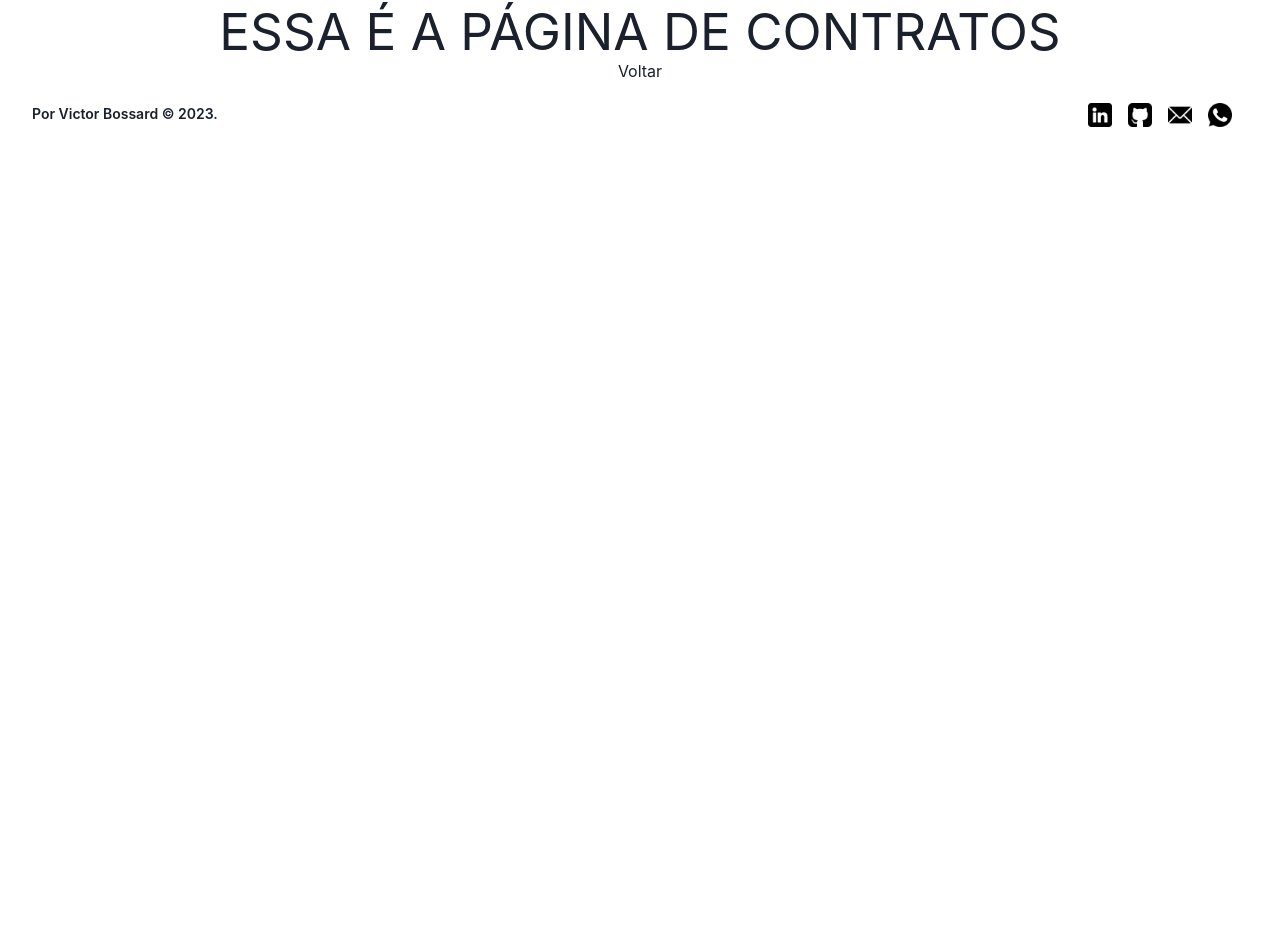
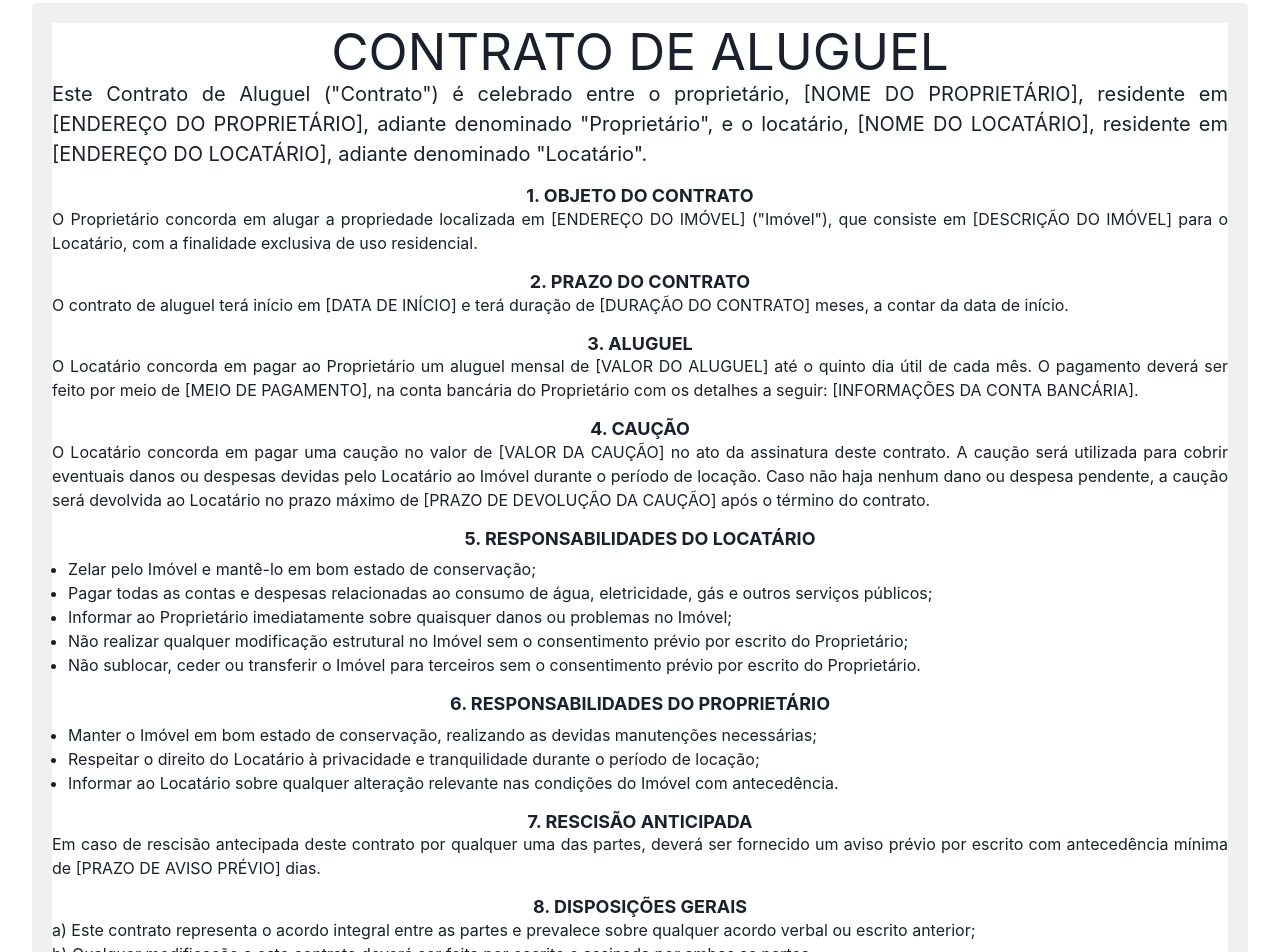
Before and after one commit to b0ssard/Contratim, a React (Vite) app: page /contratos in a window 1280 px wide. Shown: the part 111-1063 px from the top of the page. Before the commit the page ends 800 px from the top, so only its background shows below. Built offline with nearby package versions, Linux system fonts and the light colour scheme; no server answers.

Commit message:
First example of contract.

```diff
--- a/package.json
+++ b/package.json
@@ -10,6 +10,7 @@
     "preview": "vite preview"
   },
   "dependencies": {
+    "@chakra-ui/css-reset": "^2.1.2",
     "@chakra-ui/react": "^2.6.0",
     "@emotion/react": "^11.10.8",
     "@emotion/styled": "^11.10.8",
--- /dev/null
+++ b/src/Contratos.scss
@@ -0,0 +1,23 @@
+
+body {
+  font-family: Arial, sans-serif;
+}
+
+h1 {
+  text-align: center;
+}
+
+h2 {
+   text-align: center;
+}
+
+p {
+  margin-bottom: 10px;
+}
+
+.custom-container {
+  background-color: #f0f0f0;
+  padding: 20px;
+  border-radius: 5px;
+  text-align: justify;
+}
--- a/src/Contratos.tsx
+++ b/src/Contratos.tsx
@@ -1,12 +1,160 @@
 import React from "react";
 import { Link } from "react-router-dom";
+import { Box, Heading, Text, UnorderedList, ListItem } from "@chakra-ui/react";
+import "./Contratos.scss";
 
 const Contratos: React.FC = () => {
   return (
-    <div>
-      <h1>ESSA É A PÁGINA DE CONTRATOS</h1>
+    <Box className="custom-container">
+      <Box as="body">
+        <h1>CONTRATO DE ALUGUEL</h1>
+
+        <Text fontSize="xl">
+          Este Contrato de Aluguel ("Contrato") é celebrado entre o
+          proprietário, [NOME DO PROPRIETÁRIO], residente em [ENDEREÇO DO
+          PROPRIETÁRIO], adiante denominado "Proprietário", e o locatário, [NOME
+          DO LOCATÁRIO], residente em [ENDEREÇO DO LOCATÁRIO], adiante
+          denominado "Locatário".
+        </Text>
+
+        <Heading as="h2" fontSize="lg" mt={4}>
+          1. OBJETO DO CONTRATO
+        </Heading>
+
+        <Text>
+          O Proprietário concorda em alugar a propriedade localizada em
+          [ENDEREÇO DO IMÓVEL] ("Imóvel"), que consiste em [DESCRIÇÃO DO IMÓVEL]
+          para o Locatário, com a finalidade exclusiva de uso residencial.
+        </Text>
+
+        <Heading as="h2" fontSize="lg" mt={4}>
+          2. PRAZO DO CONTRATO
+        </Heading>
+
+        <Text>
+          O contrato de aluguel terá início em [DATA DE INÍCIO] e terá duração
+          de [DURAÇÃO DO CONTRATO] meses, a contar da data de início.
+        </Text>
+
+        <Heading as="h2" fontSize="lg" mt={4}>
+          3. ALUGUEL
+        </Heading>
+
+        <Text>
+          O Locatário concorda em pagar ao Proprietário um aluguel mensal de
+          [VALOR DO ALUGUEL] até o quinto dia útil de cada mês. O pagamento
+          deverá ser feito por meio de [MEIO DE PAGAMENTO], na conta bancária do
+          Proprietário com os detalhes a seguir: [INFORMAÇÕES DA CONTA
+          BANCÁRIA].
+        </Text>
+
+        <Heading as="h2" fontSize="lg" mt={4}>
+          4. CAUÇÃO
+        </Heading>
+
+        <Text>
+          O Locatário concorda em pagar uma caução no valor de [VALOR DA CAUÇÃO]
+          no ato da assinatura deste contrato. A caução será utilizada para
+          cobrir eventuais danos ou despesas devidas pelo Locatário ao Imóvel
+          durante o período de locação. Caso não haja nenhum dano ou despesa
+          pendente, a caução será devolvida ao Locatário no prazo máximo de
+          [PRAZO DE DEVOLUÇÃO DA CAUÇÃO] após o término do contrato.
+        </Text>
+
+        <Heading as="h2" fontSize="lg" mt={4}>
+          5. RESPONSABILIDADES DO LOCATÁRIO
+        </Heading>
+
+        <UnorderedList mt={2} ml={4}>
+          <ListItem>
+            Zelar pelo Imóvel e mantê-lo em bom estado de conservação;
+          </ListItem>
+          <ListItem>
+            Pagar todas as contas e despesas relacionadas ao consumo de água,
+            eletricidade, gás e outros serviços públicos;
+          </ListItem>
+          <ListItem>
+            Informar ao Proprietário imediatamente sobre quaisquer danos ou
+            problemas no Imóvel;
+          </ListItem>
+          <ListItem>
+            Não realizar qualquer modificação estrutural no Imóvel sem o
+            consentimento prévio por escrito do Proprietário;
+          </ListItem>
+          <ListItem>
+            Não sublocar, ceder ou transferir o Imóvel para terceiros sem o
+            consentimento prévio por escrito do Proprietário.
+          </ListItem>
+        </UnorderedList>
+
+        <Heading as="h2" fontSize="lg" mt={4}>
+          6. RESPONSABILIDADES DO PROPRIETÁRIO
+        </Heading>
+
+        <UnorderedList mt={2} ml={4}>
+          <ListItem>
+            Manter o Imóvel em bom estado de conservação, realizando as devidas
+            manutenções necessárias;
+          </ListItem>
+          <ListItem>
+            Respeitar o direito do Locatário à privacidade e tranquilidade
+            durante o período de locação;
+          </ListItem>
+          <ListItem>
+            Informar ao Locatário sobre qualquer alteração relevante nas
+            condições do Imóvel com antecedência.
+          </ListItem>
+        </UnorderedList>
+
+        <Heading as="h2" fontSize="lg" mt={4}>
+          7. RESCISÃO ANTICIPADA
+        </Heading>
+
+        <Text>
+          Em caso de rescisão antecipada deste contrato por qualquer uma das
+          partes, deverá ser fornecido um aviso prévio por escrito com
+          antecedência mínima de [PRAZO DE AVISO PRÉVIO] dias.
+        </Text>
+
+        <Heading as="h2" fontSize="lg" mt={4}>
+          8. DISPOSIÇÕES GERAIS
+        </Heading>
+
+        <Text>
+          a) Este contrato representa o acordo integral entre as partes e
+          prevalece sobre qualquer acordo verbal ou escrito anterior;
+          <br />
+          b) Qualquer modificação a este contrato deverá ser feita por escrito e
+          assinada por ambas as partes;
+          <br />
+          c) Este contrato é regido pelas leis do [NOME DO PAÍS/ESTADO];
+          <br />
+          d) Caso qualquer disposição deste contrato seja considerada inválida
+          ou inexequível, as demais disposições permanecerão em pleno vigor e
+          efeito.
+        </Text>
+
+        <Text as="p" mt={4}>
+          As partes declaram que leram e compreenderam todas as cláusulas deste
+          Contrato de Aluguel e concordam em cumpri-las em sua totalidade.
+        </Text>
+
+        <Text>
+          [NOME DO PROPRIETÁRIO]
+          <br />
+          Proprietário
+        </Text>
+
+        <Text>
+          [NOME DO LOCATÁRIO]
+          <br />
+          Locatário
+        </Text>
+
+        <Text>Data: [DATA DA ASSINATURA]</Text>
+      </Box>
       <Link to="/">Voltar</Link>
-    </div>
+    </Box>
   );
 };
 
```
Also changed, not shown: 1 other file (tests, documents, lock files or other folders).
